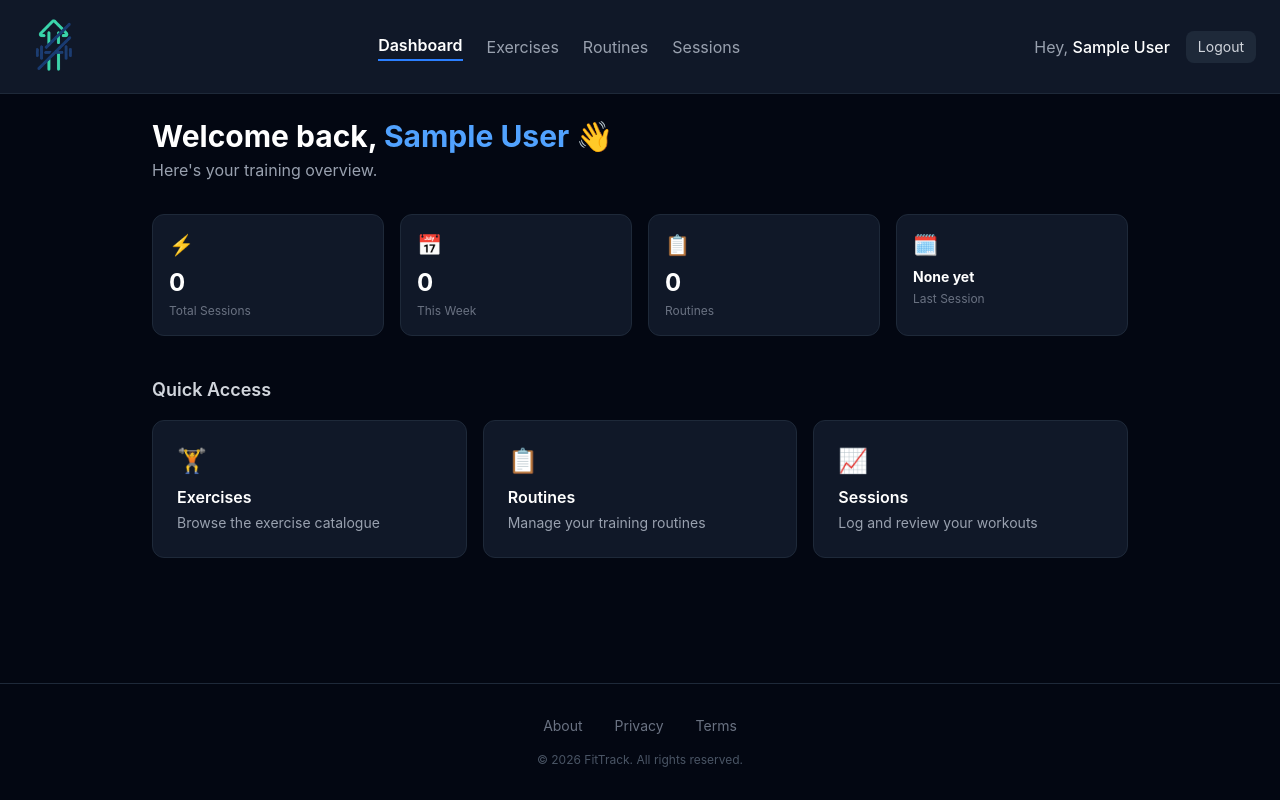
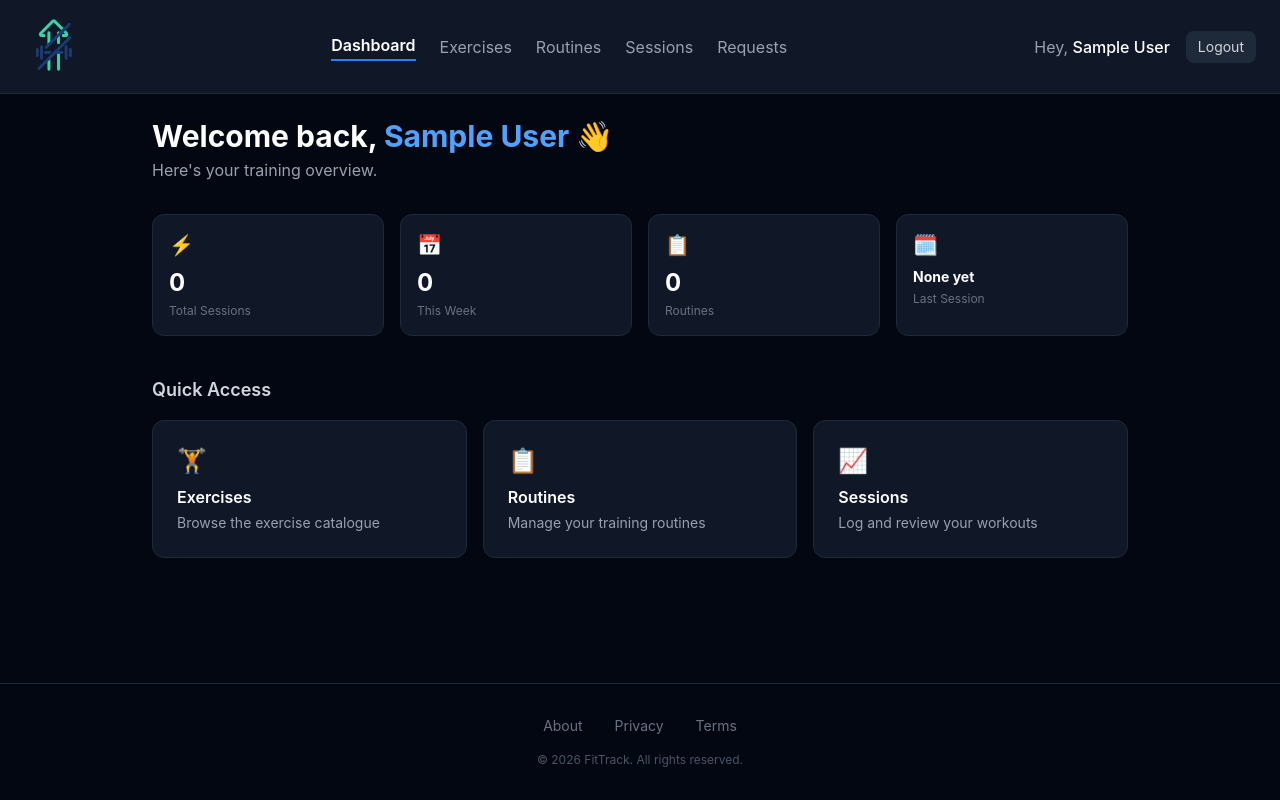
Before and after one commit to prospi-dev/FitTrack, a React (Vite) app in the folder Frontend/FitTrack/: page /dashboard in a window 1280 px wide. Built offline with nearby package versions, Linux system fonts and the light colour scheme; no server answers; sample sign-in values are in the browser's storage.

Commit message:
request users

```diff
--- a/Frontend/FitTrack/src/components/Navbar.jsx
+++ b/Frontend/FitTrack/src/components/Navbar.jsx
@@ -41,9 +41,9 @@ export default function Navbar() {
           <NavLink to="/exercises" className={linkClass}>Exercises</NavLink>
           <NavLink to="/routines" className={linkClass}>Routines</NavLink>
           <NavLink to="/sessions" className={linkClass}>Sessions</NavLink>
-          {isAdmin && (
+          {isAdmin ? (
             <NavLink to="/admin/requests" className={linkClass}>Requests</NavLink>
-          )}
+          ) : <NavLink to="/requests" className={linkClass}>Requests</NavLink>}
         </div>
 
         {/* User + logout */}
```
